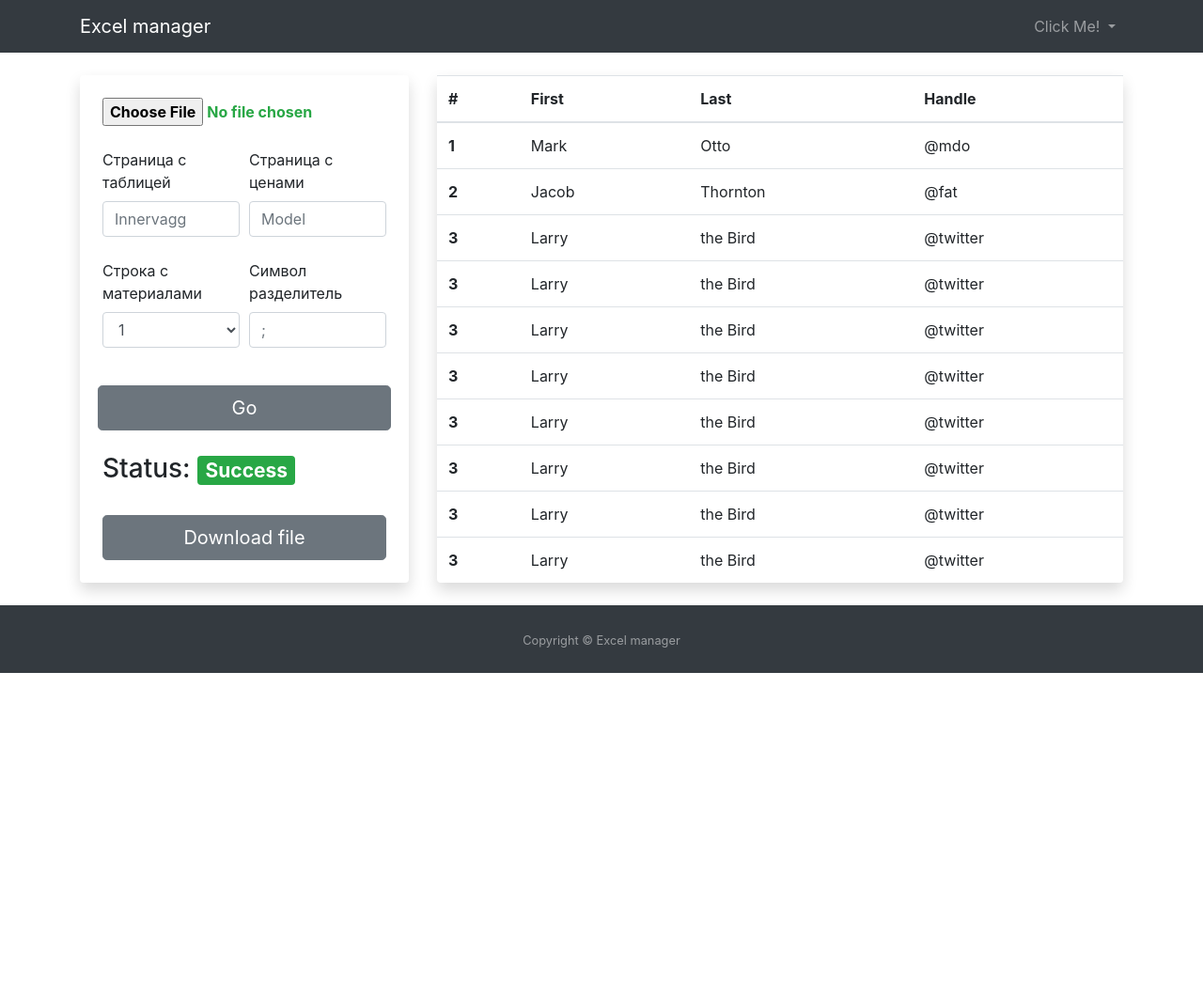
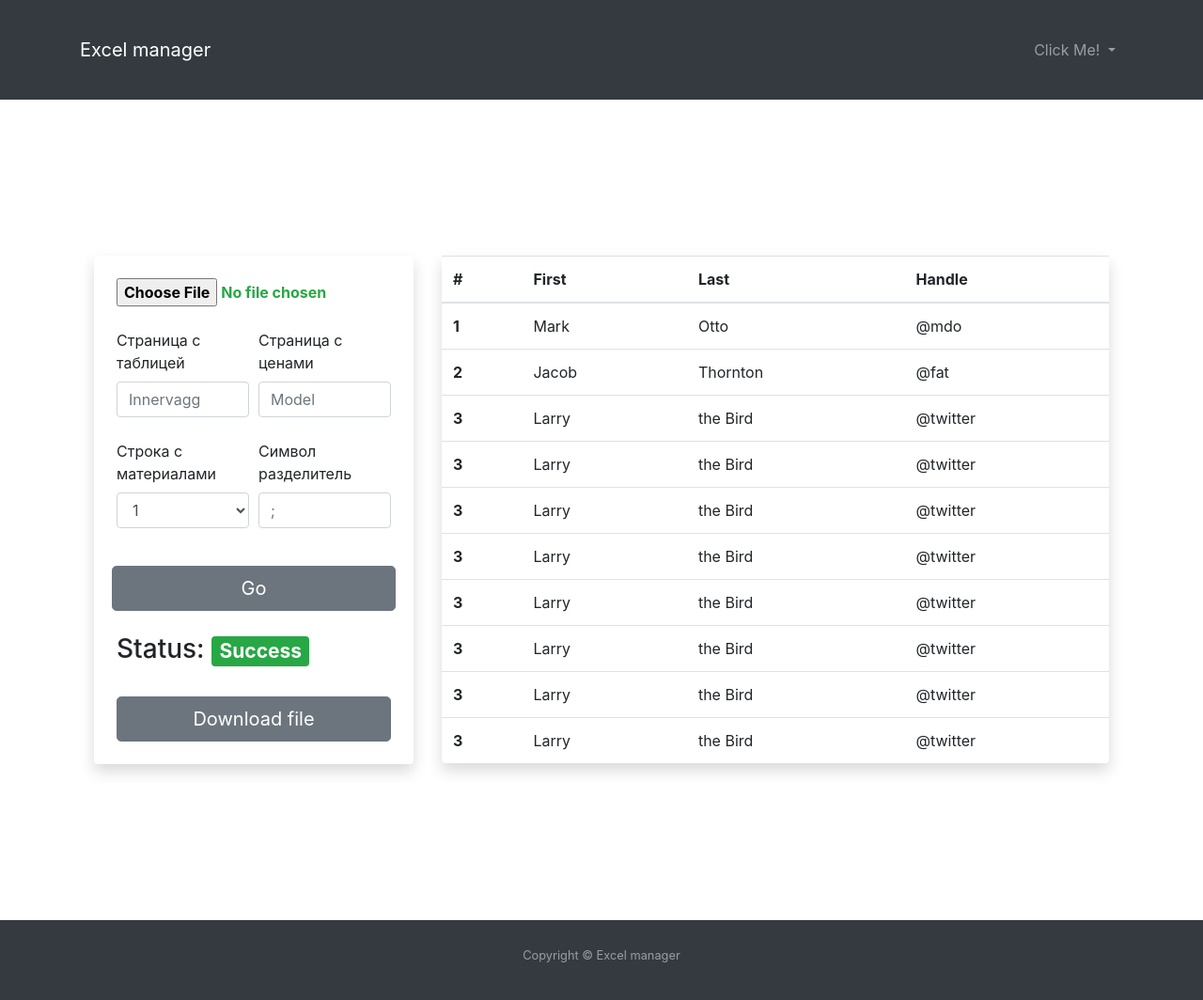
Before and after one commit to GeorgiyII/excell_lib, a Flask app: page / in a window 1280 px wide. Shown: the whole page at 94% size. Before the commit the page ends 716 px from the top, so only its background shows below. Run offline with Flask 2, Linux system fonts and the light colour scheme; some libraries are stand-ins or nearby versions.

Commit message:
html vertical align

```diff
--- a/service_app/templates/index.html
+++ b/service_app/templates/index.html
@@ -1,5 +1,5 @@
 <!doctype html>
-<html lang="en">
+<html lang="en" class="h-100">
 <head>
     <meta charset="utf-8">
     <meta name="viewport" content="width=device-width, initial-scale=1, shrink-to-fit=no">
@@ -7,9 +7,9 @@
           integrity="sha384-ggOyR0iXCbMQv3Xipma34MD+dH/1fQ784/j6cY/iJTQUOhcWr7x9JvoRxT2MZw1T" crossorigin="anonymous">
     <title>Hello, world!</title>
 </head>
-<body>
+<body class="h-100">
 <!-- Navigation -->
-<nav class="navbar navbar-expand-lg navbar-dark bg-dark mb-4">
+<nav class="navbar navbar-expand-lg navbar-dark bg-dark mb-4" style="height: 10%">
     <div class="container">
         <a class="navbar-brand" href="#">Excel manager</a>
         <button class="navbar-toggler" type="button" data-toggle="collapse" data-target="#navbarSupportedContent"
@@ -37,11 +37,11 @@
     </div>
 </nav>
 <!-- Page Content -->
-<div class="container">
-    <div class="row">
+<div class="container" style="min-height: 50%; height: 80%">
+    <div class="d-flex align-items-center justify-content-center h-100" style="min-height: 100%; height: 1000px">
         <!-- left -->
-        <div class="col-xl-4 col-md-4 mb-4">
-            <div class="card border-0 shadow">
+        <div class="col-xl-4 col-md-4 mb-4 d-flex flex-column">
+            <div class="card border-0 shadow" style="max-height: 550px;">
                 <form>
                     <div class="form-row ml-4 mt-4">
                         <div class="file-upload-wrapper">
@@ -89,9 +89,9 @@
             </div>
         </div>
         <!-- right -->
-        <div class="col-xl-8 col-md-8 mb-4">
+        <div class="col-xl-8 col-md-8 mb-4 d-flex flex-column">
             <div class="card border-0 shadow">
-                <div class="table-wrapper" style="overflow: scroll; height: 540px">
+                <div class="table-wrapper" style="overflow: scroll; max-height: 540px;">
 
                     <table class="table">
                         <thead>
@@ -175,6 +175,24 @@
                             <td>the Bird</td>
                             <td>@twitter</td>
                         </tr>
+                        <tr>
+                            <th scope="row">3</th>
+                            <td>Larry</td>
+                            <td>the Bird</td>
+                            <td>@twitter</td>
+                        </tr>
+                        <tr>
+                            <th scope="row">3</th>
+                            <td>Larry</td>
+                            <td>the Bird</td>
+                            <td>@twitter</td>
+                        </tr>
+                        <tr>
+                            <th scope="row">3</th>
+                            <td>Larry</td>
+                            <td>the Bird</td>
+                            <td>@twitter</td>
+                        </tr>
                         </tbody>
                     </table>
 
@@ -184,7 +202,7 @@
     </div>
 </div>
 
-<footer id="sticky-footer" class="py-4 bg-dark text-white-50">
+<footer id="footer" class="py-4 bg-dark text-white-50" style="height: 8%">
     <div class="container text-center">
         <small>Copyright &copy; Excel manager</small>
     </div>
```
